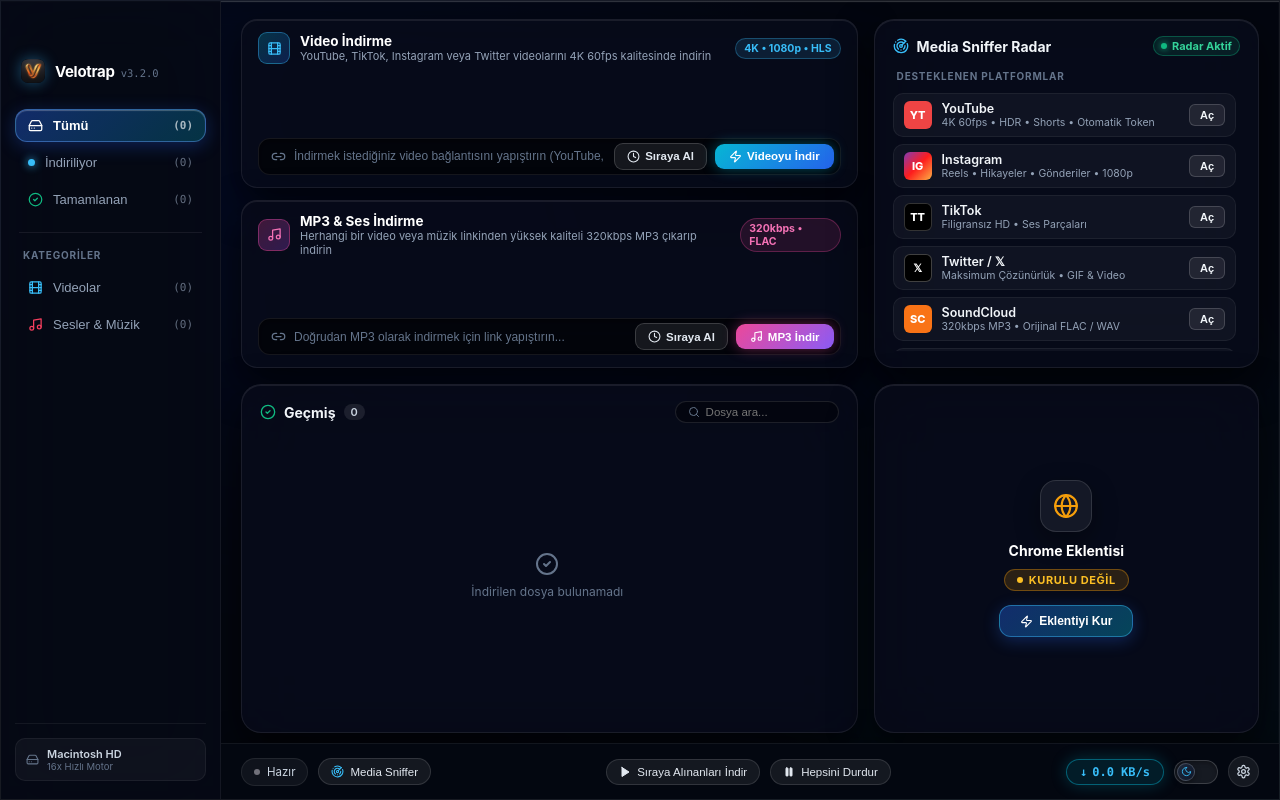
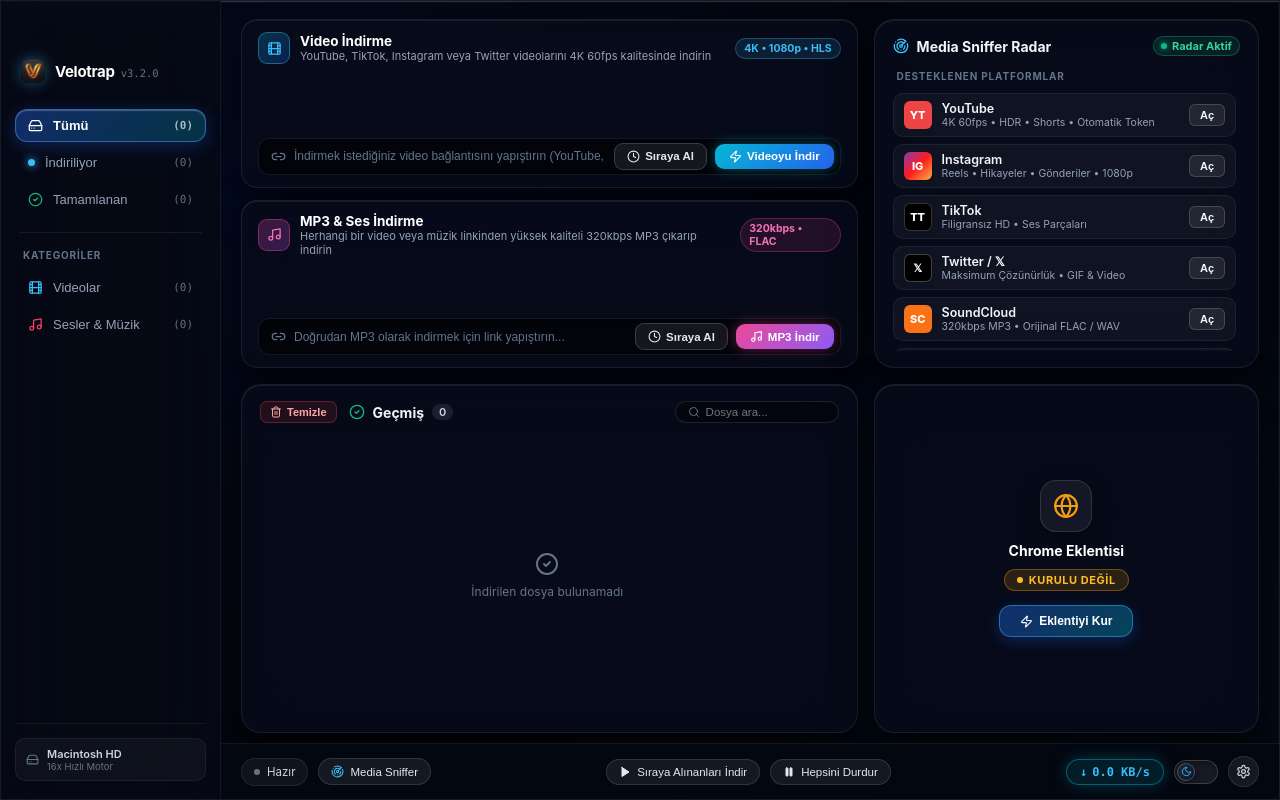
Before and after one commit to EmreYalcn/velotrap, a React (Vite) app: page / in a window 1280 px wide. Built offline with nearby package versions, Linux system fonts and the light colour scheme.

Commit message:
feat(ui): add clear history button to the left of History card

```diff
--- a/package.json
+++ b/package.json
@@ -1,6 +1,6 @@
 {
   "name": "velotrap",
-  "version": "3.1.26",
+  "version": "3.1.27",
   "description": "Velotrap - High-Speed Multi-Threaded Download Manager & Universal Video/Audio Grabber",
   "main": "dist-electron/main.js",
   "scripts": {
--- a/src/App.tsx
+++ b/src/App.tsx
@@ -294,6 +294,17 @@ export function App() {
     } catch (err) {
       console.error('Queue add failed:', err);
     }
+  };
+
+    const handleClearCompleted = async () => {
+    if (!window.idmApi) return;
+    const toClear = downloads.filter((d) => d.status === 'completed');
+    if (toClear.length === 0) return;
+    for (const item of toClear) {
+      await window.idmApi.deleteDownload(item.id, false);
+    }
+    const updated = await window.idmApi.getDownloads();
+    setDownloads(updated);
   };
 
   const handleDelete = async (id: string, deleteDisk = false) => {
@@ -749,6 +760,14 @@ export function App() {
             <div className="liquid-card downloaded-files-card">
               <div className="liquid-card-header">
                 <div className="header-left">
+                  <button
+                    className="liquid-btn-clear-history"
+                    title={isEn ? 'Clear completed history' : 'Tamamlanan geçmişi temizle'}
+                    onClick={handleClearCompleted}
+                  >
+                    <Trash2 size={12} />
+                    <span>{isEn ? 'Clear' : 'Temizle'}</span>
+                  </button>
                   <CheckCircle2 size={16} className="text-emerald" />
                   <h3>{isEn ? 'History' : 'Geçmiş'}</h3>
                   <span className="liquid-badge-counter">{completedDownloads.length}</span>
--- a/src/styles.css
+++ b/src/styles.css
@@ -3933,3 +3933,38 @@ html,
   border-color: rgba(219, 39, 119, 0.3) !important;
   color: #db2777 !important;
 }
+
+/* Clear History Button in Header */
+.liquid-btn-clear-history {
+  display: flex;
+  align-items: center;
+  gap: 5px;
+  background: rgba(239, 68, 68, 0.12);
+  border: 1px solid rgba(239, 68, 68, 0.3);
+  color: #fca5a5;
+  font-size: 11px;
+  font-weight: 600;
+  padding: 4px 9px;
+  border-radius: 7px;
+  cursor: pointer;
+  transition: all 0.2s cubic-bezier(0.16, 1, 0.3, 1);
+  margin-right: 4px;
+}
+
+.liquid-btn-clear-history:hover {
+  background: rgba(239, 68, 68, 0.25);
+  border-color: #ef4444;
+  color: #ffffff;
+  transform: translateY(-1px);
+}
+
+.theme-liquid-light .liquid-btn-clear-history {
+  background: rgba(239, 68, 68, 0.08);
+  border-color: rgba(239, 68, 68, 0.3);
+  color: #dc2626;
+}
+
+.theme-liquid-light .liquid-btn-clear-history:hover {
+  background: rgba(239, 68, 68, 0.18);
+  color: #b91c1c;
+}
```
Also changed, not shown: browser-extension/manifest.json.
